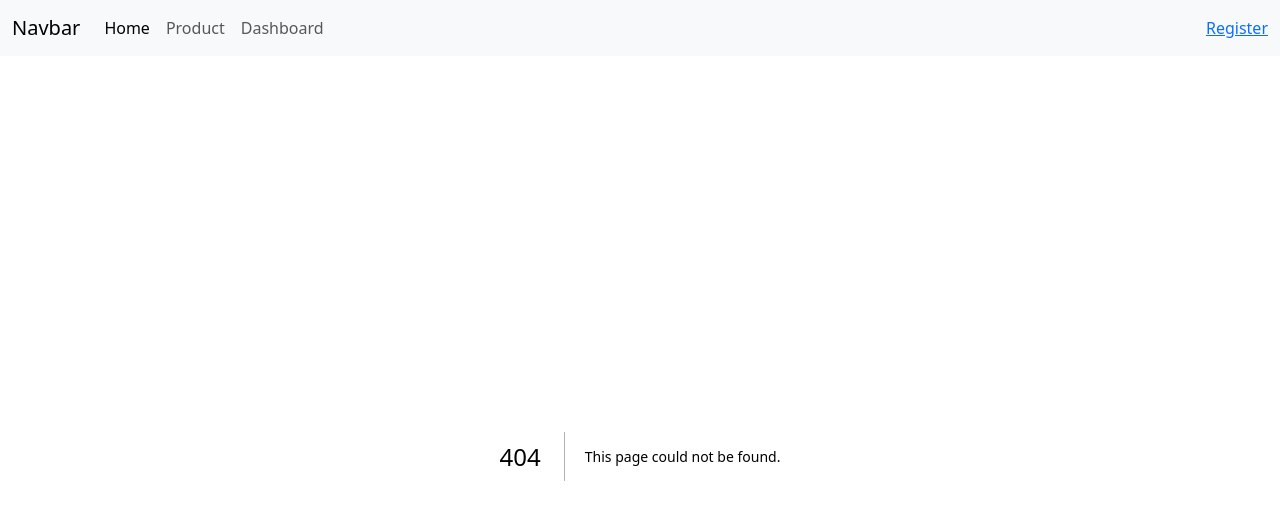
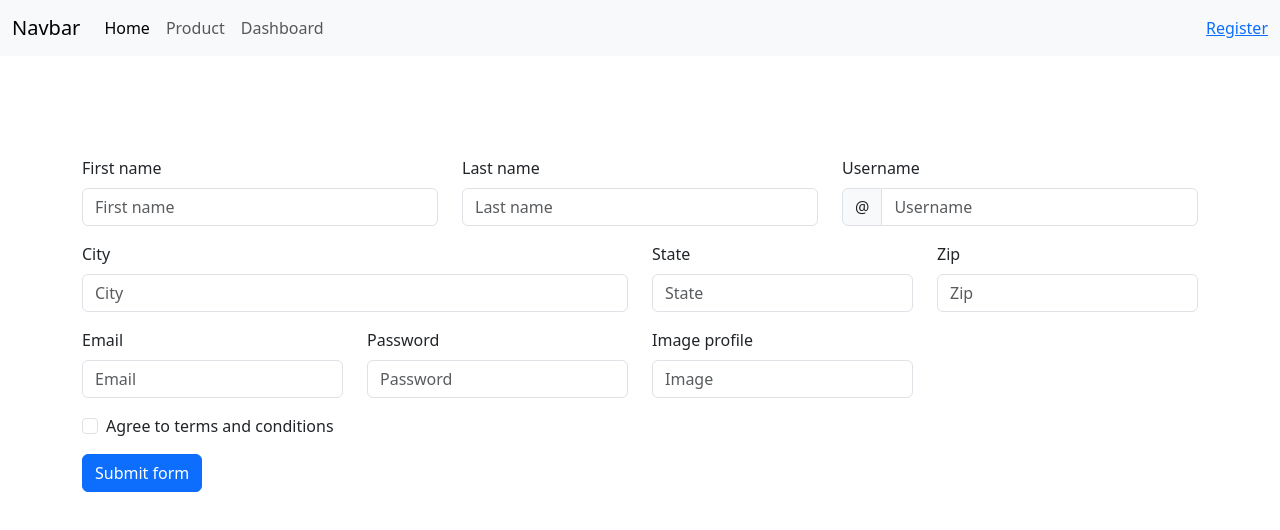
Before and after one commit to Younes-sh/Authentication, a Next.js app in the folder app/: page /auth/register in a window 1280 px wide. Before the commit this address had no page. Shown: the top 530 px of the page. Built offline with nearby package versions, Linux system fonts and the light colour scheme.

Commit message:
Icreated Register page and login page with style of login page

```diff
--- /dev/null
+++ b/app/pages/auth/register/index.js
@@ -0,0 +1,228 @@
+import { useState } from 'react';
+import { useRouter } from 'next/router';
+import Button from 'react-bootstrap/Button';
+import Col from 'react-bootstrap/Col';
+import Form from 'react-bootstrap/Form';
+import InputGroup from 'react-bootstrap/InputGroup';
+import Row from 'react-bootstrap/Row';
+
+function FormExample() {
+  const [validated, setValidated] = useState(false);
+
+  const [firstname, setFirstname] = useState('');
+  const [lastname, setLastname] = useState('');
+  const [username, setUsername] = useState('');
+  const [city, setCity] = useState('');
+  const [state, setState] = useState('');
+  const [zip, setZip] = useState('');
+  const [password, setPassword] = useState('');
+  const [email, setEmail] = useState('');
+  const [imageProfile, setImageProfile] = useState("");
+
+const router = useRouter();
+
+  const handleSubmit = async (event) => {
+    event.preventDefault();
+
+    // Extract form data using the `event.target` object
+
+    // Check if the form is valid
+    const form = event.currentTarget;
+    if (form.checkValidity() === false) {
+      event.stopPropagation();
+      return;
+    }
+
+    // Submit data to backend
+    try {
+      const res = await fetch("/api/auth/register", {
+        method: "POST",
+        body: JSON.stringify({
+          firstname,
+          lastname,
+          username,
+          email,
+          password,
+          city,
+          state,
+          zip,
+          imageProfile
+        }),
+        headers: {
+          "Content-Type": "application/json",
+        },
+      });
+      setFirstname('');
+      setLastname('');
+      setUsername('');
+      setEmail('');
+      setPassword('');
+      setCity('');
+      setState('');
+      setZip('');
+      setImageProfile("");
+      // Reset form fields and validation state
+      router.push("/auth/login")
+      if (!res.ok) {
+        throw new Error(`HTTP error! status: ${res.status}`);
+      }
+
+      // Handle successful registration
+      console.log('Registration successful');
+      const data = await res.json();
+      console.log(data);
+      // Display success message or handle the response as needed
+    } catch (error) {
+      // Handle registration errors
+      console.error(error);
+    }
+
+    // Reset validation state
+    setValidated(false);
+  };
+
+  return (
+    <div className='container'>
+      <div className='main'>
+        <Form noValidate validated={validated} onSubmit={handleSubmit}>
+          <Row className="mb-3">
+            <Form.Group as={Col} md="4" controlId="validationCustom01">
+              <Form.Label>First name</Form.Label>
+              <Form.Control
+                required
+                type="text"
+                placeholder="First name"
+                isValid={validated}
+                onChange={(e) => setFirstname(e.target.value)}
+                value={firstname}
+              />
+              <Form.Control.Feedback>Looks good!</Form.Control.Feedback>
+            </Form.Group>
+
+            <Form.Group as={Col} md="4" controlId="validationCustom02">
+              <Form.Label>Last name</Form.Label>
+              <Form.Control
+                required
+                type="text"
+                placeholder="Last name"
+                isValid={validated}
+                onChange={(e) => setLastname(e.target.value)}
+                value={lastname}
+              />
+              <Form.Control.Feedback>Looks good!</Form.Control.Feedback>
+            </Form.Group>
+
+
+            <Form.Group as={Col} md="4" controlId="validationCustomUsername">
+              <Form.Label>Username</Form.Label>
+              <InputGroup hasValidation>
+                <InputGroup.Text id="inputGroupPrepend">@</InputGroup.Text>
+                <Form.Control
+                  type="text"
+                  placeholder="Username"
+                  aria-describedby="inputGroupPrepend"
+                  required
+                  isValid={validated}
+                  onChange={(e) => setUsername(e.target.value)}
+                  value={username}
+                />
+                <Form.Control.Feedback type="invalid">
+                  Please choose a username.
+                </Form.Control.Feedback>
+              </InputGroup>
+            </Form.Group>
+          </Row>
+
+
+          <Row className="mb-3">
+            <Form.Group as={Col} md="6" controlId="validationCustom03">
+              <Form.Label>City</Form.Label>
+              <Form.Control type="text" placeholder="City"  isValid={validated}
+                onChange={(e) => setCity(e.target.value)}
+                value={city}
+              />
+              <Form.Control.Feedback type="invalid">
+                Please provide a valid city.
+              </Form.Control.Feedback>
+            </Form.Group>
+
+
+            <Form.Group as={Col} md="3" controlId="validationCustom04">
+              <Form.Label>State</Form.Label>
+              <Form.Control type="text" placeholder="State"  isValid={validated}
+                onChange={(e) => setState(e.target.value)}
+                value={state}
+              />
+              <Form.Control.Feedback type="invalid">
+                Please provide a valid state.
+              </Form.Control.Feedback>
+            </Form.Group>
+
+
+            <Form.Group as={Col} md="3" controlId="validationCustom05">
+              <Form.Label>Zip</Form.Label>
+              <Form.Control type="text" placeholder="Zip"  isValid={validated}
+                onChange={(e) => setZip(e.target.value)}
+                value={zip}
+              />
+              <Form.Control.Feedback type="invalid">
+                Please provide a valid zip.
+              </Form.Control.Feedback>
+            </Form.Group>
+
+
+          </Row>
+
+          <Row className="mb-3">
+            <Form.Group as={Col} md="3" controlId="validationCustom05">
+              <Form.Label>Email</Form.Label>
+              <Form.Control type="email" placeholder="Email" required isValid={validated}
+                onChange={(e) => setEmail(e.target.value)}
+                value={email}
+              />
+              <Form.Control.Feedback type="invalid">
+                Please provide a valid email.
+              </Form.Control.Feedback>
+            </Form.Group>
+
+            <Form.Group as={Col} md="3" controlId="validationCustom05">
+              <Form.Label>Password</Form.Label>
+              <Form.Control type="password" placeholder="Password" required isValid={validated}
+                onChange={(e) => setPassword(e.target.value)}
+                value={password}
+              />
+              <Form.Control.Feedback type="invalid">
+                Please provide a valid email.
+              </Form.Control.Feedback>
+            </Form.Group>
+
+
+            <Form.Group as={Col} md="3" controlId="validationCustom05">
+              <Form.Label>Image profile</Form.Label>
+              <Form.Control type="text" placeholder="Image" required isValid={validated}
+                onChange={(e) => setImageProfile(e.target.value)}
+                value={imageProfile}
+              />
+              <Form.Control.Feedback type="invalid">
+                Please provide a valid email.
+              </Form.Control.Feedback>
+            </Form.Group>
+          </Row>
+
+
+          <Form.Group className="mb-3">
+            <Form.Check
+              required
+              label="Agree to terms and conditions"
+              feedback="You must agree before submitting."
+              feedbackType="invalid"
+            />
+          </Form.Group>
+          <Button type="submit">Submit form</Button>
+        </Form>
+      </div>
+    </div>
+  );
+}
+
+export default FormExample;
```
Also changed, not shown: app/pages/auth/login/index.js (added, +54 -0 lines), app/pages/auth/login/login.module.css (added, +30 -0 lines).
